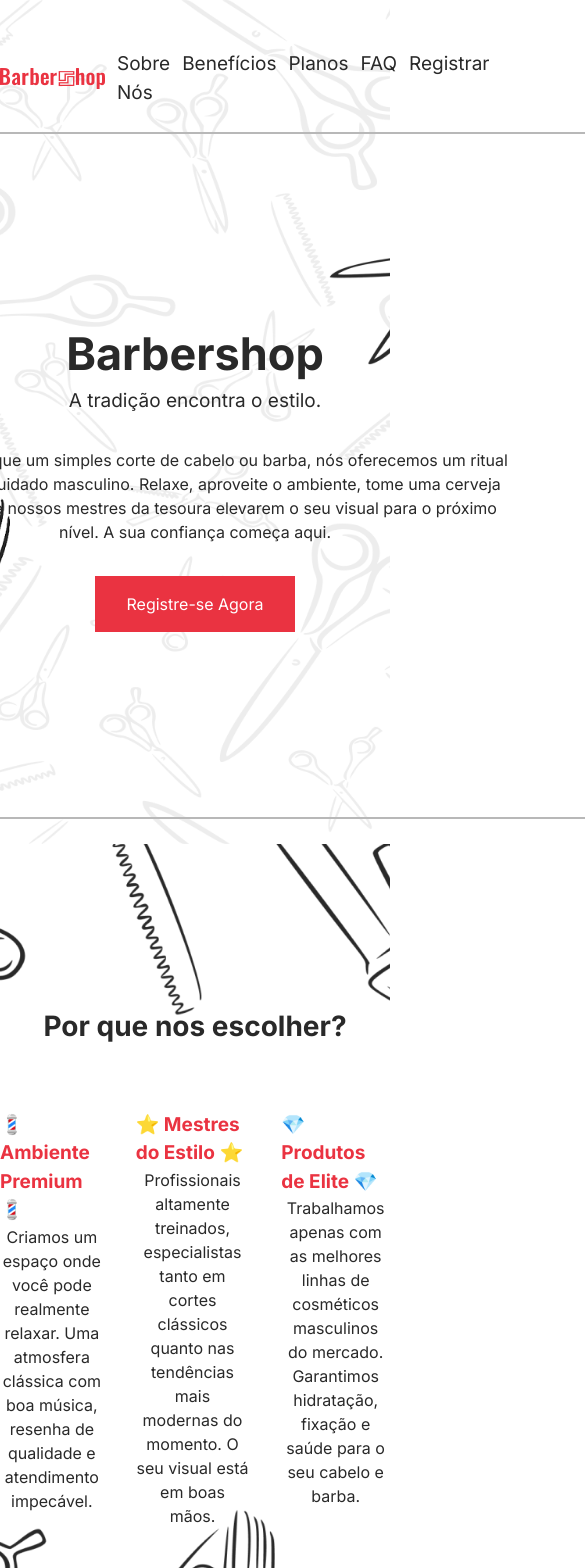
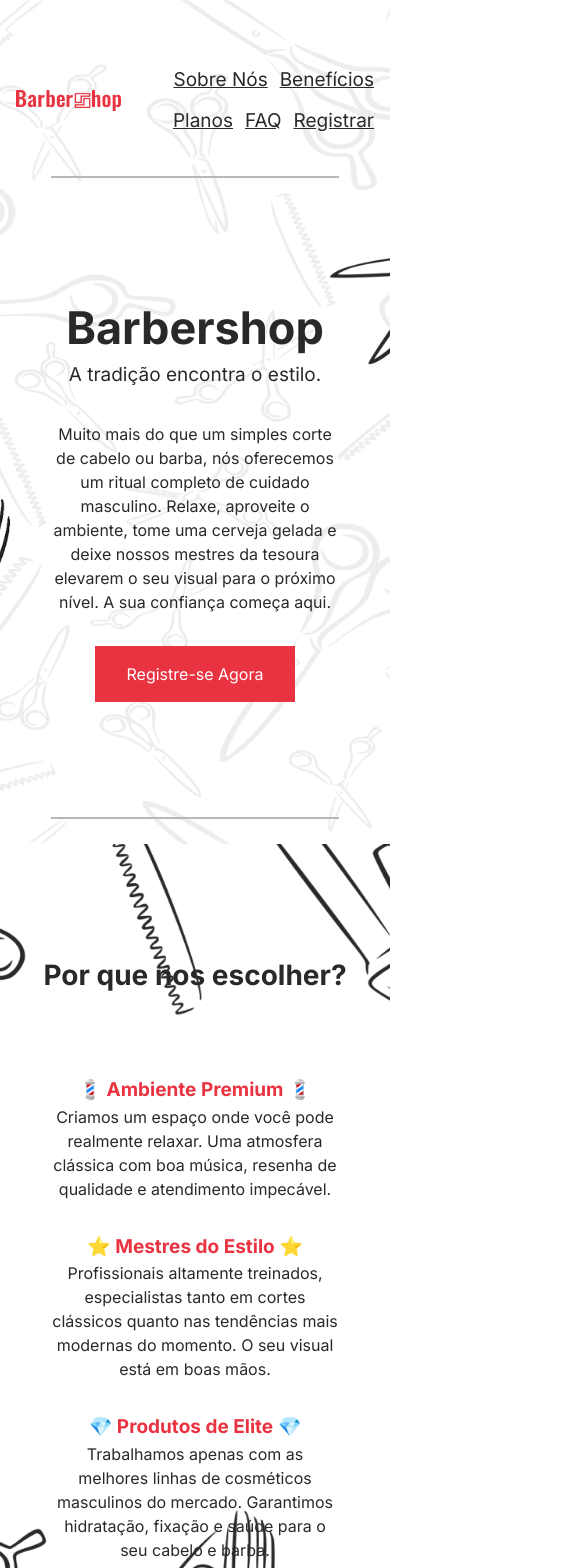
Before and after one commit to Paulo-Mikhael/barbershop, a Next.js app: page / in a window 390 px wide. Shown: the top 1568 px of the page, 585 px wide, since content can reach past the window. Built offline with nearby package versions, Linux system fonts and the light colour scheme.

Commit message:
Home Responsive Design

```diff
--- a/app/src/components/Bar/index.tsx
+++ b/app/src/components/Bar/index.tsx
@@ -3,7 +3,7 @@ import clsx from "clsx";
 export default function Bar({ full = false, classname }: { full?: boolean, classname?: string }) {
   return (
     <div className={clsx(`dark:bg-typo-700 bg-typo-300 h-0.5 ${classname}`, {
-      "w-280": !full,
+      "w-full xl:w-280": !full,
       "w-full": full
     })} />
   );
--- a/app/src/components/Pages/HomePage/HomeAbout/index.tsx
+++ b/app/src/components/Pages/HomePage/HomeAbout/index.tsx
@@ -5,20 +5,20 @@ export default function HomeAbout() {
         <h2 className="text-subtitle font-bold mb-16">
           Por que nos escolher?
         </h2>
-        <ul className="flex gap-8">
-          <li className="max-w-92 flex flex-col items-center">
+        <ul className="flex gap-8 flex-wrap justify-center p-4">
+          <li className="max-w-2xs xl:max-w-92 flex flex-col items-center">
             <p className="text-section-subtitle font-bold text-brand-default">💈 Ambiente Premium 💈</p>
             <p className="text-center">
               Criamos um espaço onde você pode realmente relaxar. Uma atmosfera clássica com boa música, resenha de qualidade e atendimento impecável.
             </p>
           </li>
-          <li className="max-w-92 flex flex-col items-center">
+          <li className="max-w-2xs xl:max-w-92 flex flex-col items-center">
             <p className="text-section-subtitle font-bold text-brand-default">⭐ Mestres do Estilo ⭐</p>
             <p className="text-center">
               Profissionais altamente treinados, especialistas tanto em cortes clássicos quanto nas tendências mais modernas do momento. O seu visual está em boas mãos.
             </p>
           </li>
-          <li className="max-w-92 flex flex-col items-center">
+          <li className="max-w-2xs xl:max-w-92 flex flex-col items-center">
             <p className="text-section-subtitle font-bold text-brand-default">💎 Produtos de Elite 💎</p>
             <p className="text-center">
               Trabalhamos apenas com as melhores linhas de cosméticos masculinos do mercado. Garantimos hidratação, fixação e saúde para o seu cabelo e barba.
--- a/app/src/components/Pages/HomePage/HomeFaq/index.tsx
+++ b/app/src/components/Pages/HomePage/HomeFaq/index.tsx
@@ -22,7 +22,7 @@ export default function HomeFaq() {
   ];
 
   return (
-    <section className="flex h-screen bg-brand bg-cover bg-center">
+    <section className="flex h-screen bg-brand bg-cover bg-center max-xl:hidden">
       <span className="flex flex-col items-center justify-center grow relative m-32">
         <h2 className="text-subtitle font-bold">
           Perguntas Frequentes (FAQ)
--- a/app/src/components/Pages/HomePage/HomeFooter/index.tsx
+++ b/app/src/components/Pages/HomePage/HomeFooter/index.tsx
@@ -10,7 +10,7 @@ export default function HomeFooter() {
           Preparado para o seu próximo corte de cabelo?<br />
           Junte-se a mais de 1000 clientes satisfeitos
         </h2>
-        <p className="dark:text-typo-200">
+        <p className="dark:text-typo-200 text-center">
           Conecte-se para criar seu perfil de cliente ou continue sem uma conta
         </p>
         <div className="min-w-91.75 flex flex-col gap-3.5">
@@ -31,7 +31,7 @@ export default function HomeFooter() {
         </div>
       </span>
       <Bar full classname="mt-24 mb-5" />
-      <p className="text-caption dark:text-typo-200">
+      <p className="text-caption dark:text-typo-200 text-center">
         © 2026 Barbershop, FAQ Illustrations by <a className="underline" href="https://storyset.com/" target="_blank">Storyset</a>. All rights reserved.
       </p>
     </footer>
--- a/app/src/components/Pages/HomePage/HomeMain/Header/index.tsx
+++ b/app/src/components/Pages/HomePage/HomeMain/Header/index.tsx
@@ -3,9 +3,9 @@ import Image from "next/image";
 export default function Header() {
   return (
     <header className="flex flex-col items-center">
-      <nav className="flex items-center gap-3 mt-12.5">
+      <nav className="flex items-center gap-3 mt-12.5 max-sm:justify-between max-sm:p-4">
         <Image src="/logo.png" alt="Logo" width={105} height={21} className="cursor-pointer" />
-        <ul className="text-section-subtitle flex gap-3">
+        <ul className="text-section-subtitle flex max-sm:flex-wrap max-sm:underline max-sm:flex max-sm:justify-end gap-3">
           <li className="cursor-pointer">Sobre Nós</li>
           <li className="cursor-pointer">Benefícios</li>
           <li className="cursor-pointer">Planos</li>
--- a/app/src/components/Pages/HomePage/HomeMain/index.tsx
+++ b/app/src/components/Pages/HomePage/HomeMain/index.tsx
@@ -13,7 +13,7 @@ export default function HomeMain() {
             Barbershop<br />
             <p className="text-section-subtitle font-normal">A tradição encontra o estilo.</p>
           </h1>
-          <h2 className="dark:text-typo-200 max-w-159.25 text-center">
+          <h2 className="dark:text-typo-200 max-sm:max-w-2xs max-w-159.25 text-center">
             Muito mais do que um simples corte de cabelo ou barba, nós oferecemos um ritual completo de cuidado masculino. Relaxe, aproveite o ambiente, tome uma cerveja gelada e deixe nossos mestres da tesoura elevarem o seu visual para o próximo nível. A sua confiança começa aqui.
           </h2>
           <Button>
--- a/app/src/components/Pages/HomePage/HomePlans/Cards/index.tsx
+++ b/app/src/components/Pages/HomePage/HomePlans/Cards/index.tsx
@@ -33,7 +33,7 @@ const cards: CardContent[] = [
 
 export default function Cards() {
   return (
-    <div className="flex gap-6 items-center">
+    <div className="flex gap-6 items-center flex-wrap justify-center p-4">
       <Card {...cards[0]} />
       <Card {...cards[1]} />
       <Card {...cards[2]} />
--- a/app/src/components/Pages/HomePage/HomePlans/index.tsx
+++ b/app/src/components/Pages/HomePage/HomePlans/index.tsx
@@ -3,10 +3,10 @@ import Cards from "./Cards";
 
 export default function HomePlans() {
   return (
-    <section className="h-screen bg-plans bg-cover bg-center flex flex-col items-center justify-center gap-32">
+    <section className="xl:h-screen bg-plans bg-cover bg-center flex flex-col items-center justify-center gap-32">
       <Bar />
-      <div className="flex flex-col gap-16 items-center">
-        <h2 className="text-subtitle font-bold">
+      <div className="flex flex-col gap-16">
+        <h2 className="text-subtitle font-bold text-center">
           Nossos Planos
         </h2>
         <Cards />
```
Also changed, not shown: public/images/home/backgrounds/bg-hero.png.
